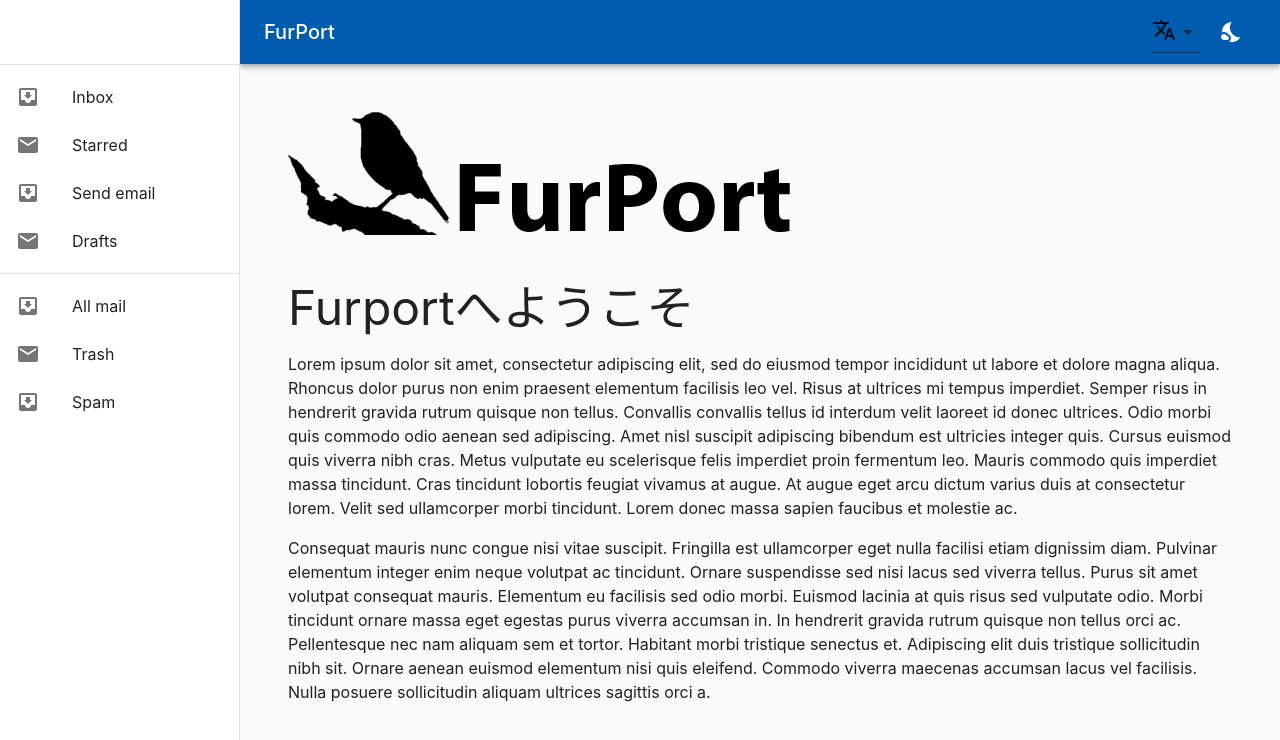
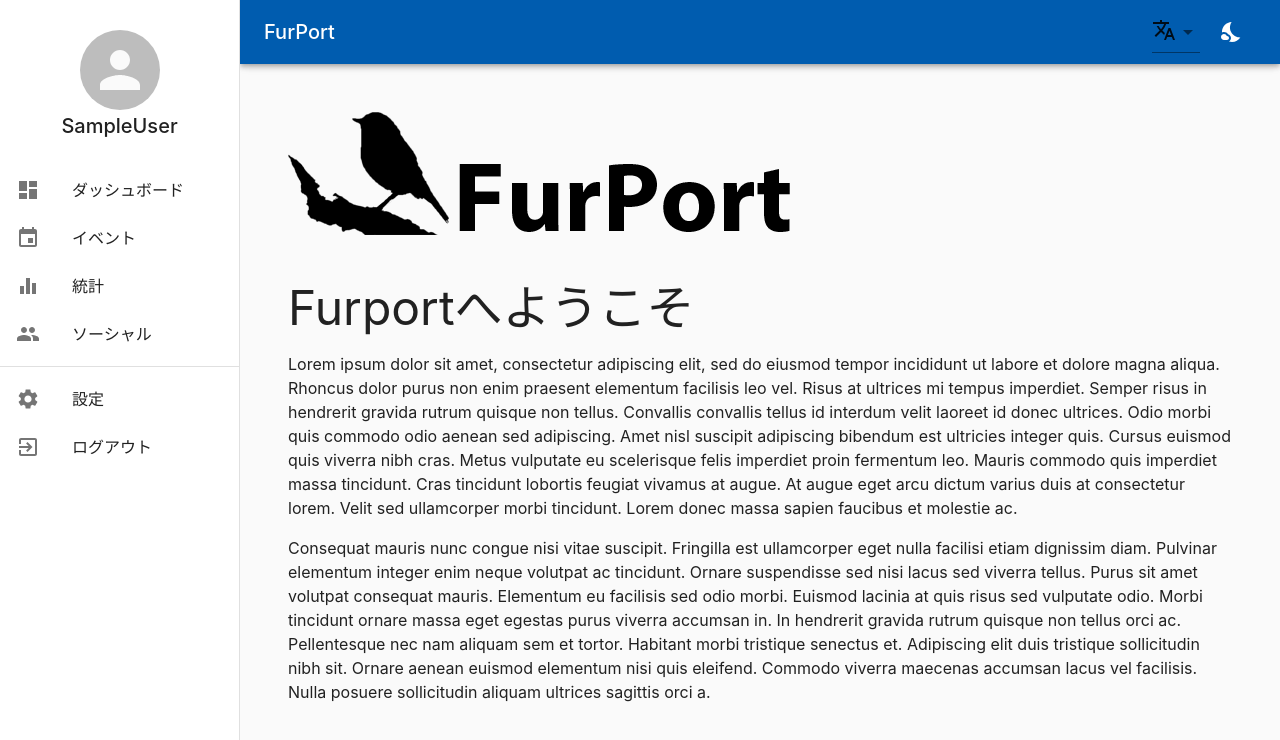
Before and after one commit to lapi-hotel-group/furport-front, a React (Create React App) app: page / in a window 1280 px wide. Shown: the top 740 px of the page. Built offline with nearby package versions, Linux system fonts and the light colour scheme.

Commit message:
update drawer

```diff
--- a/src/components/Drawer/Drawer.js
+++ b/src/components/Drawer/Drawer.js
@@ -2,12 +2,19 @@ import React from "react";
 import Divider from "@material-ui/core/Divider";
 import Drawer from "@material-ui/core/Drawer";
 import Hidden from "@material-ui/core/Hidden";
-import InboxIcon from "@material-ui/icons/MoveToInbox";
 import List from "@material-ui/core/List";
 import ListItem from "@material-ui/core/ListItem";
 import ListItemIcon from "@material-ui/core/ListItemIcon";
 import ListItemText from "@material-ui/core/ListItemText";
-import MailIcon from "@material-ui/icons/Mail";
+import Avatar from "@material-ui/core/Avatar";
+import Typography from "@material-ui/core/Typography";
+import DashboardIcon from "@material-ui/icons/Dashboard";
+import EventIcon from "@material-ui/icons/Event";
+import EqualizerIcon from "@material-ui/icons/Equalizer";
+import SettingsIcon from "@material-ui/icons/Settings";
+import ExitToAppIcon from "@material-ui/icons/ExitToApp";
+import PeopleIcon from "@material-ui/icons/People";
+import { useTranslation } from "react-i18next";
 import { makeStyles, useTheme } from "@material-ui/core/styles";
 
 const drawerWidth = 240;
@@ -23,36 +30,65 @@ const useStyles = makeStyles((theme) => ({
   drawerPaper: {
     width: drawerWidth,
   },
+  avatar: {
+    width: theme.spacing(10),
+    height: theme.spacing(10),
+    margin: "auto",
+    marginTop: "30px",
+  },
 }));
 
 function ResponsiveDrawer(props) {
+  const { t } = useTranslation();
   const classes = useStyles();
   const theme = useTheme();
 
   const drawer = (
     <div>
-      <div className={classes.toolbar} />
-      <Divider />
+      <Avatar alt="Avatar" src="" className={classes.avatar} />
+      <Typography variant="h6" align="center" paragraph>
+        SampleUser
+      </Typography>
       <List>
-        {["Inbox", "Starred", "Send email", "Drafts"].map((text, index) => (
-          <ListItem button key={text}>
+        <ListItem button key={t("ダッシュボード")}>
           <ListItemIcon>
-              {index % 2 === 0 ? <InboxIcon /> : <MailIcon />}
+            <DashboardIcon />
           </ListItemIcon>
-            <ListItemText primary={text} />
+          <ListItemText primary={t("ダッシュボード")} />
         </ListItem>
-        ))}
+        <ListItem button key={t("イベント")}>
+          <ListItemIcon>
+            <EventIcon />
+          </ListItemIcon>
+          <ListItemText primary={t("イベント")} />
+        </ListItem>
+        <ListItem button key={t("統計")}>
+          <ListItemIcon>
+            <EqualizerIcon />
+          </ListItemIcon>
+          <ListItemText primary={t("統計")} />
+        </ListItem>
+        <ListItem button key={t("ソーシャル")}>
+          <ListItemIcon>
+            <PeopleIcon />
+          </ListItemIcon>
+          <ListItemText primary={t("ソーシャル")} />
+        </ListItem>
       </List>
       <Divider />
       <List>
-        {["All mail", "Trash", "Spam"].map((text, index) => (
-          <ListItem button key={text}>
+        <ListItem button key={t("設定")}>
           <ListItemIcon>
-              {index % 2 === 0 ? <InboxIcon /> : <MailIcon />}
+            <SettingsIcon />
           </ListItemIcon>
-            <ListItemText primary={text} />
+          <ListItemText primary={t("設定")} />
         </ListItem>
-        ))}
+        <ListItem button key={t("ログアウト")}>
+          <ListItemIcon>
+            <ExitToAppIcon />
+          </ListItemIcon>
+          <ListItemText primary={t("ログアウト")} />
+        </ListItem>
       </List>
     </div>
   );
```
Lines whose indentation alone changed are shown as unchanged.
